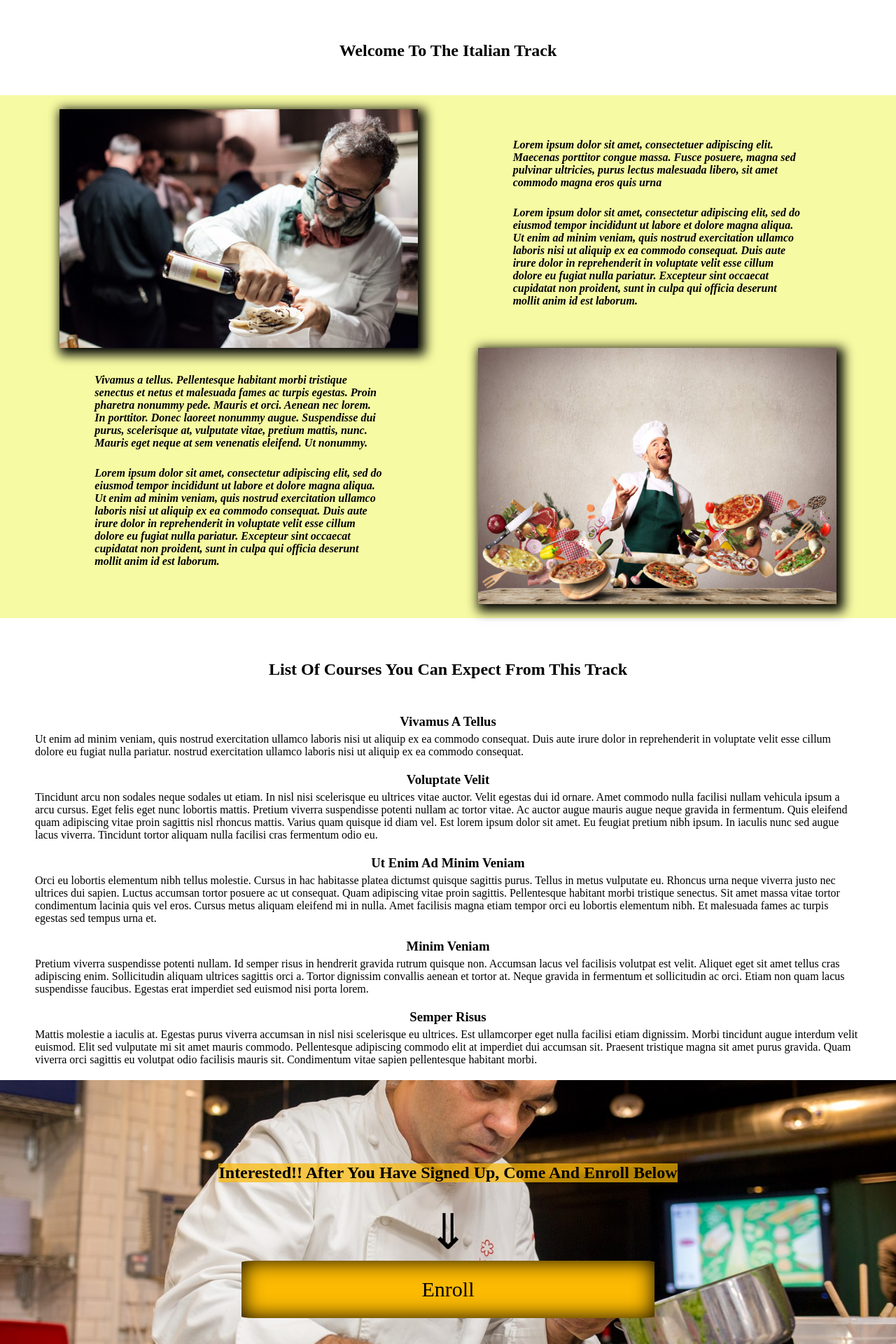
After one commit to preck273/period1-resit, a PHP site: page /italiantrack.php in a window 1280 px wide. The commit adds this page. Shown: the part 351-2271 px from the top of the page at 70% size. Run offline with PHP 8.4, Linux system fonts and the light colour scheme.

Commit message:
the italian track page - need to be revised

```diff
--- /dev/null
+++ b/italiantrack.php
@@ -0,0 +1,107 @@
+<!DOCTYPE html>
+<html>
+	<head>
+		<title>Italian track</title>
+		<link rel="stylesheet" type="text/css" href="style.css">
+	</head>
+	<body>
+		<header class="theheader">
+			<img src="img/logo3.jpg" alt="logo picture" class="logo">
+				<nav class="thenav">
+					<a href="#">Home</a>
+					<div class="tracks">
+						<button class="trackbtn">Tracks</button>
+						<div class="track-menu">
+							<a href="#">Italian</a>
+							<a href="#">Asian</a>
+							<a href="#">East-European</a>
+						</div>
+					</div>
+					<a href="#">Sign-up</a>
+					<a href="#">Login</a>
+				</nav>
+				<h1 class="title">Culinary School</h1>
+				<span class="slogan">
+					<p><i>A trusted place where your turn your cooking passion into a culinary career with in-demand skills </i></p>
+				</span>
+		</header>
+		<main>
+			<h2 class="track-heading">Welcome to the Italian track</h2>
+			<section class="italiasection1">
+				<div class="info-block">
+					<img src="img/italianpics/italia1.jpg" alt="food" class="image-position">
+					<div  class="info-position">
+						<p class="para-style">Lorem ipsum dolor sit amet, consectetuer adipiscing elit. Maecenas porttitor congue massa. Fusce posuere,
+					magna sed pulvinar ultricies, purus lectus malesuada libero, sit amet commodo magna eros quis urna</p>
+						<p class="para-style">Lorem ipsum dolor sit amet, consectetur adipiscing elit, sed do eiusmod tempor incididunt ut labore et dolore magna aliqua.
+						Ut enim ad minim veniam, quis nostrud exercitation ullamco laboris nisi ut aliquip ex ea commodo consequat.
+						Duis aute irure dolor in reprehenderit in voluptate velit esse cillum dolore eu fugiat nulla pariatur.
+						Excepteur sint occaecat cupidatat non proident, sunt in culpa qui officia deserunt mollit anim id est laborum. </p>
+					</div>
+				</div>
+				<div class="info-block">
+					<div class="info-position">
+						<p class="para-style">Vivamus a tellus. Pellentesque habitant morbi tristique senectus et netus et malesuada fames ac turpis egestas.
+					Proin pharetra nonummy pede. Mauris et orci. Aenean nec lorem. In porttitor. Donec laoreet nonummy augue.
+					Suspendisse dui purus, scelerisque at, vulputate vitae, pretium mattis, nunc. Mauris eget neque at sem venenatis eleifend.
+					Ut nonummy.</p>
+						<p class="para-style">Lorem ipsum dolor sit amet, consectetur adipiscing elit, sed do eiusmod tempor incididunt ut labore et dolore magna aliqua.
+						Ut enim ad minim veniam, quis nostrud exercitation ullamco laboris nisi ut aliquip ex ea commodo consequat.
+						Duis aute irure dolor in reprehenderit in voluptate velit esse cillum dolore eu fugiat nulla pariatur.
+						Excepteur sint occaecat cupidatat non proident, sunt in culpa qui officia deserunt mollit anim id est laborum. </p>
+					</div>
+					<img src="img/italianpics/italia2.jpg" alt="food" class="image-position">
+				</div>
+			</section>
+			<section>
+				<h2 class="track-heading">List of courses you can expect from this track</h2>
+				<h3 class="subheading">Vivamus a tellus</h3>
+				<p class="para-style">Ut enim ad minim veniam, quis nostrud exercitation ullamco laboris nisi ut aliquip ex ea commodo consequat.
+					Duis aute irure dolor in reprehenderit in voluptate velit esse cillum dolore eu fugiat nulla pariatur.
+					nostrud exercitation ullamco laboris nisi ut aliquip ex ea commodo consequat. </p>
+
+				<h3 class="subheading">Voluptate velit</h3>
+				<p class="para-style">Tincidunt arcu non sodales neque sodales ut etiam. In nisl nisi scelerisque eu ultrices vitae auctor.
+				Velit egestas dui id ornare. Amet commodo nulla facilisi nullam vehicula ipsum a arcu cursus. Eget felis eget nunc lobortis mattis.
+				Pretium viverra suspendisse potenti nullam ac tortor vitae. Ac auctor augue mauris augue neque gravida in fermentum.
+				Quis eleifend quam adipiscing vitae proin sagittis nisl rhoncus mattis. Varius quam quisque id diam vel. Est lorem ipsum dolor sit amet.
+				Eu feugiat pretium nibh ipsum. In iaculis nunc sed augue lacus viverra. Tincidunt tortor aliquam nulla facilisi cras fermentum odio eu. </p>
+
+				<h3 class="subheading">Ut enim ad minim veniam</h3>
+				<p class="para-style">Orci eu lobortis elementum nibh tellus molestie. Cursus in hac habitasse platea dictumst quisque sagittis purus. Tellus in metus vulputate eu.
+				Rhoncus urna neque viverra justo nec ultrices dui sapien. Luctus accumsan tortor posuere ac ut consequat. Quam adipiscing vitae proin sagittis.
+				Pellentesque habitant morbi tristique senectus. Sit amet massa vitae tortor condimentum lacinia quis vel eros. Cursus metus aliquam eleifend mi in nulla.
+				Amet facilisis magna etiam tempor orci eu lobortis elementum nibh. Et malesuada fames ac turpis egestas sed tempus urna et. </p>
+
+				<h3 class="subheading">minim veniam</h3>
+				<p class="para-style">Pretium viverra suspendisse potenti nullam. Id semper risus in hendrerit gravida rutrum quisque non. Accumsan lacus vel facilisis volutpat est velit.
+				Aliquet eget sit amet tellus cras adipiscing enim. Sollicitudin aliquam ultrices sagittis orci a. Tortor dignissim convallis aenean et tortor at.
+				Neque gravida in fermentum et sollicitudin ac orci. Etiam non quam lacus suspendisse faucibus. Egestas erat imperdiet sed euismod nisi porta lorem. </p>
+
+				<h3 class="subheading">semper risus</h3>
+				<p class="para-style">Mattis molestie a iaculis at. Egestas purus viverra accumsan in nisl nisi scelerisque eu ultrices. Est ullamcorper eget nulla facilisi etiam dignissim.
+				Morbi tincidunt augue interdum velit euismod. Elit sed vulputate mi sit amet mauris commodo. Pellentesque adipiscing commodo elit at imperdiet dui accumsan sit.
+				Praesent tristique magna sit amet purus gravida. Quam viverra orci sagittis eu volutpat odio facilisis mauris sit. Condimentum vitae sapien pellentesque habitant morbi. </p>
+			</section>
+			<section class="italiasection3">
+				<h2 class="track-heading1">Interested!! After you have signed up, come and enroll below</h2>
+				<span class="down-arrow">&dArr;</span>
+				<button class="enroll">Enroll</button>
+			</section>
+		</main>
+		<footer class="mainfooter">
+				<div class="footerinfo1">&copy;2021</div>
+				<span class="footerinfo">
+					<p>Contact Us</p>
+					<p>Culinaryschool@gmail.com</p>
+					<p>1234567890</p>
+					<img src="img/icons/instagram.png" alt="" class="icon">
+					<img src="img/icons/facebook.png" alt="" class="icon">
+					<img src="img/icons/twitter.png" alt="" class="icon">
+				</span>
+				<span class="footerinfo2">Lorem ipsum dolor sit amet, consectetuer adipiscing elit. Maecenas porttitor congue massa. Fusce posuere,
+					magna sed pulvinar ultricies, purus lectus malesuada libero, sit amet commodo magna eros quis urna
+				</span>
+		</footer>
+	</body>
+</html>
--- a/style.css
+++ b/style.css
@@ -218,3 +218,86 @@
 	display: flex;
 	justify-content: space-between;
 }
+
+
+/*****************************  Italian trackpage  ****************************************/
+
+/****** section 1 ********/
+.track-heading {
+	text-align: center;
+	margin: 60px auto 50px;
+	text-transform: capitalize;
+}
+
+.image-position {
+	width: 40%;
+	box-shadow: 5px 5px 15px 5px;
+}
+
+.info-position {
+	width: 40%;
+	display: flex;
+	flex-direction: column;
+	justify-content: center;
+	font-weight: bold;
+	font-style: italic;
+}
+
+.para-style {
+	margin: 5px 50px 20px;
+}
+
+.info-block {
+	display: flex;
+	justify-content: space-evenly;
+}
+
+.italiasection1 {
+	background-color: #f6faa2;
+	padding-bottom: 20px;
+	padding-top: 20px;
+}
+
+/****** section 2 ********/
+
+.subheading {
+	text-align: center;
+	text-transform: capitalize;
+}
+
+
+/****** section 3 ********/
+
+.enroll {
+	border: none;
+	font-size: inherit;
+	padding: 2% 5%;
+	font-family: inherit;
+	margin: 0 25%;
+	background-color: rgba(252, 186, 3, 1);
+	border-radius: 3%;
+	font-size: 30px;
+	box-shadow: inset 0 0 30px .1px black;
+}
+
+.track-heading1 {
+	text-align: center;
+	margin: 60px auto 30px;
+	text-transform: capitalize;
+	background-color: rgba(252, 186, 3, 0.7);
+}
+
+.down-arrow {
+	text-align: center;
+	font-size: 70px;
+}
+.italiasection3 {
+	background-color: #f6faa2;
+	padding: 20px 50px;
+	background: url('img/italianpics/italia3.jpg') no-repeat center/ cover;
+	height: 400px;
+	display: flex;
+	justify-content: center;
+	flex-direction: column;
+	margin-bottom: 100px;
+}
```
Also changed, not shown: img/italianpics/italia1.jpg (added), img/italianpics/italia2.jpg (added), img/italianpics/italia3.jpg (added).
